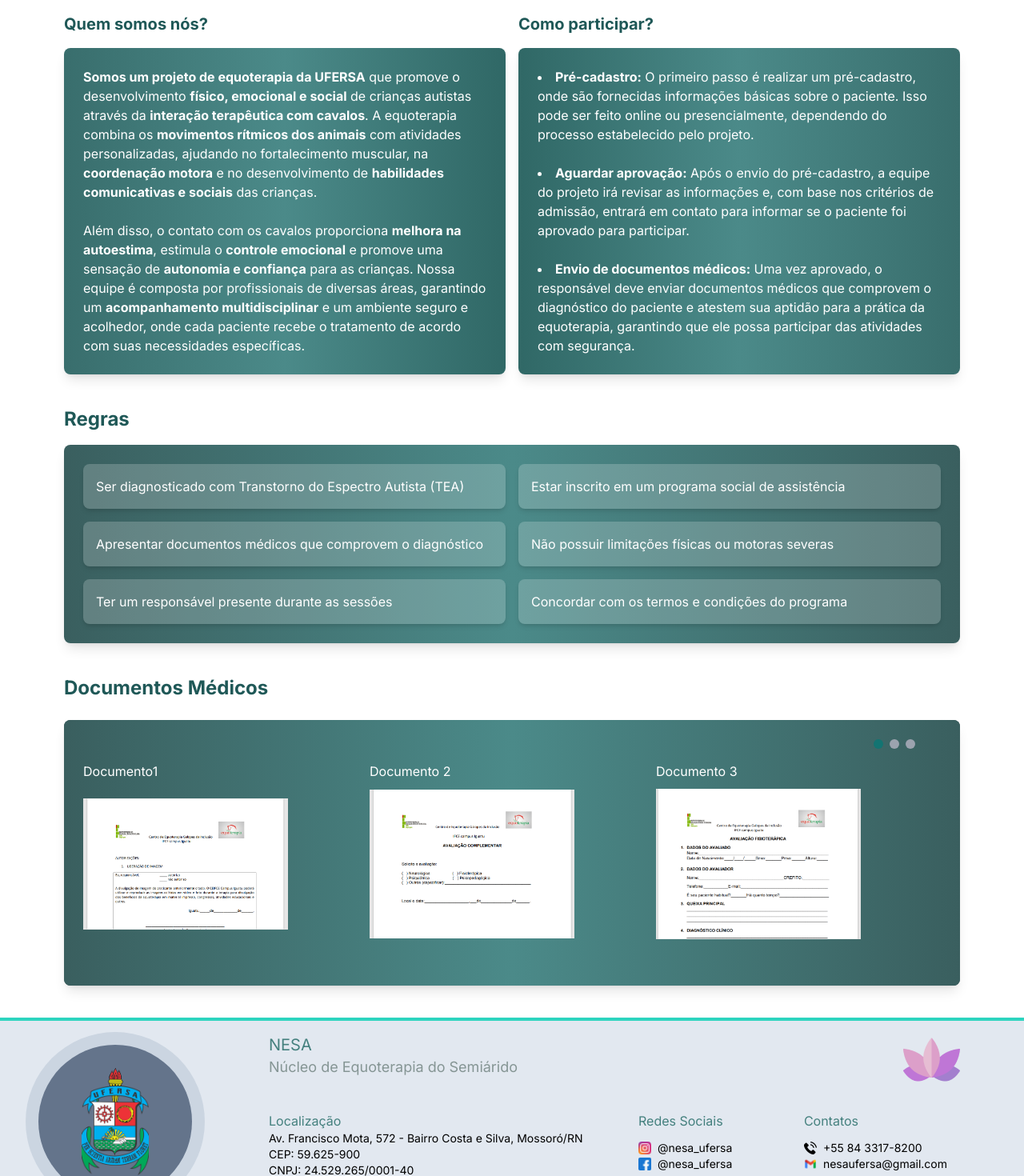
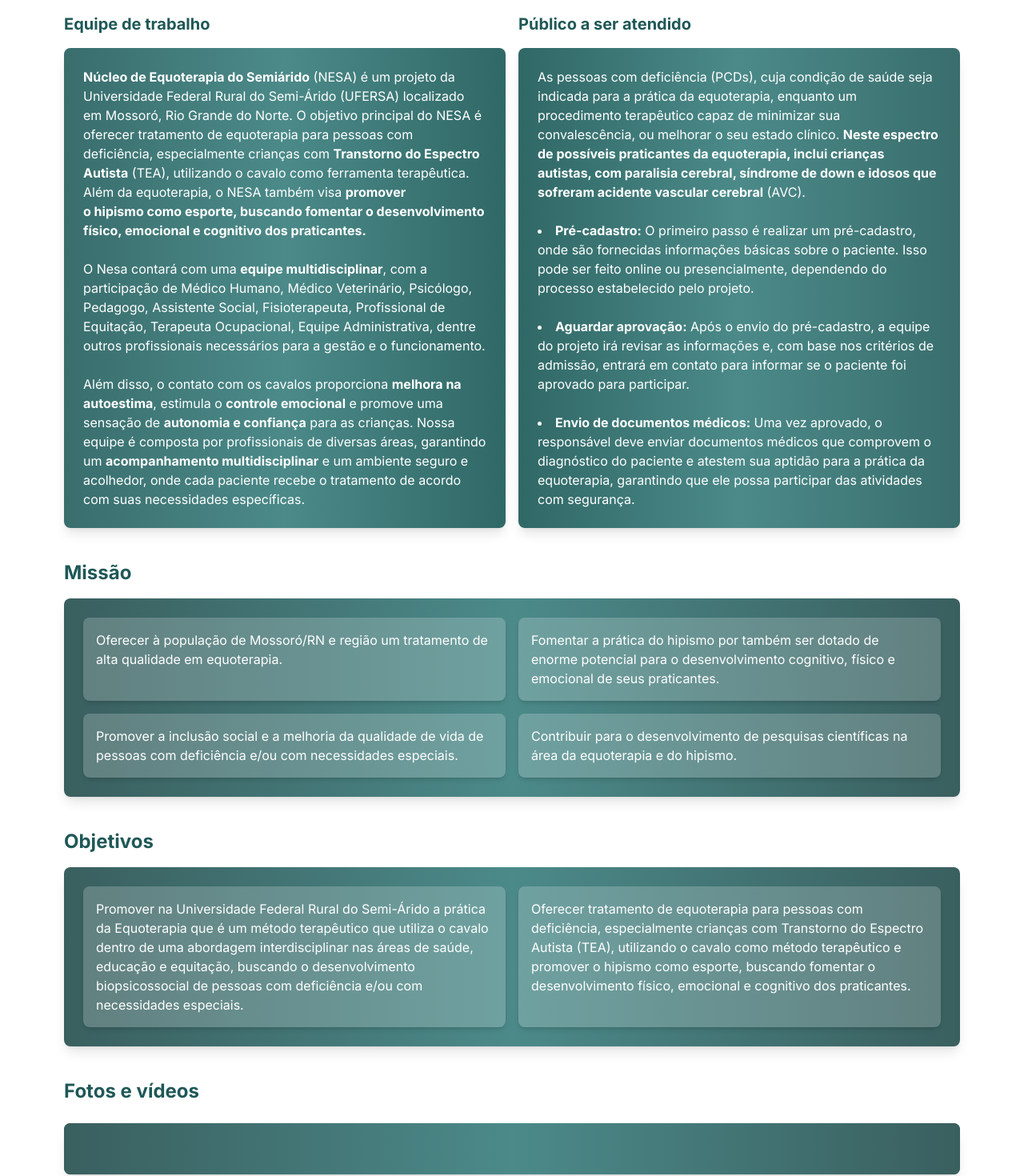
Before and after one commit to lucas037/equoterapp-front, a Next.js app: page / in a window 1280 px wide. Shown: the part 600-2070 px from the top of the page at 80% size. Built offline with nearby package versions, Linux system fonts and the light colour scheme.

Commit message:
update: Atualizações de informações segundo sugestão do cliente

```diff
--- a/src/app/page.tsx
+++ b/src/app/page.tsx
@@ -13,13 +13,13 @@
 
 export default function Home() {
   const images = [
-    { image: '/assets/Capturar.PNG', alt: 'Imagem Principal', nameDocument: 'Documento1' },
-    { image: '/assets/Capturar2.PNG', alt: 'Imagem Principal2', nameDocument: 'Documento 2' },
-    { image: '/assets/Capturar3.PNG', alt: 'Imagem Principal', nameDocument: 'Documento 3' },
-    { image: '/assets/Capturar4.PNG', alt: 'Imagem Principal2', nameDocument: 'Documento 4' },
-    { image: '/assets/Capturar5.PNG', alt: 'Imagem Principal', nameDocument: 'Documento 5' },
-    { image: '/assets/Capturar6.PNG', alt: 'Imagem Principal2', nameDocument: 'Documento 6' },
-    { image: '/assets/Capturar7.PNG', alt: 'Imagem Principal', nameDocument: 'Documento 7' },
+    { image: '/assets/Capturar.PNG', alt: 'Imagem Principal', nameDocument: 'Avaliações Adicionais' },
+    { image: '/assets/Capturar2.PNG', alt: 'Imagem Principal2', nameDocument: 'Avaliação Complementar' },
+    { image: '/assets/Capturar3.PNG', alt: 'Imagem Principal', nameDocument: 'Termo de Fisiológica' },
+    { image: '/assets/Capturar4.PNG', alt: 'Imagem Principal2', nameDocument: 'Avaliação Fonaudiologa' },
+    { image: '/assets/Capturar5.PNG', alt: 'Imagem Principal', nameDocument: 'Avaliação Médica' },
+    { image: '/assets/Capturar6.PNG', alt: 'Imagem Principal2', nameDocument: 'Avaliação Psicológica' },
+    { image: '/assets/Capturar7.PNG', alt: 'Imagem Principal', nameDocument: 'Esclarecimentos Importantes' },
   ];
 
   return (
@@ -45,11 +45,15 @@
         <section className="flex flex-col lg:flex-row h-full justify-between w-full px-4 lg:px-20 space-y-4 lg:space-y-0 lg:space-x-4 mt-20 items-stretch">
           {/* Card "Quem somos" */}
           <div className="lg:w-1/2 flex flex-col justify-center">
-    <h2 className="text-xl font-bold mb-4 text-[#1f5857] text-left">Quem somos nós?</h2>
+            <h2 className="text-xl font-bold mb-4 text-[#1f5857] text-left">Equipe de trabalho</h2>
             <div className="bg-white flex-1 h-full">
               <div className="bg-gradient-to-r from-[#396e6d] via-[#4B8A89] to-[#306866] shadow-lg rounded-lg p-6 w-full h-full">
                 <p className="text-white text-left">
-          <strong>Somos um projeto de equoterapia da UFERSA</strong> que promove o desenvolvimento <strong>físico, emocional e social</strong> de crianças autistas através da <strong>interação terapêutica com cavalos</strong>. A equoterapia combina os <strong>movimentos rítmicos dos animais</strong> com atividades personalizadas, ajudando no fortalecimento muscular, na <strong>coordenação motora</strong> e no desenvolvimento de <strong>habilidades comunicativas e sociais</strong> das crianças.
+
+                  <strong>Núcleo de Equoterapia do Semiárido</strong> (NESA) é um projeto da Universidade Federal Rural do Semi-Árido (UFERSA) localizado em Mossoró, Rio Grande do Norte. O objetivo principal do NESA é oferecer tratamento de equoterapia para pessoas com deficiência, especialmente crianças com <strong>Transtorno do Espectro Autista</strong> (TEA), utilizando o cavalo como ferramenta terapêutica. Além da equoterapia, o NESA também visa <strong>promover o hipismo como esporte, buscando fomentar o desenvolvimento físico, emocional e cognitivo dos praticantes.</strong>
+                  <br /><br />
+                  O Nesa contará com uma <strong>equipe multidisciplinar</strong>, com a participação de Médico Humano, Médico Veterinário, Psicólogo, Pedagogo, Assistente Social, Fisioterapeuta, Profissional de Equitação, Terapeuta Ocupacional, Equipe Administrativa, dentre outros profissionais necessários para a gestão e o funcionamento.
+
                   <br /><br />
                   Além disso, o contato com os cavalos proporciona <strong>melhora na autoestima</strong>, estimula o <strong>controle emocional</strong> e promove uma sensação de <strong>autonomia e confiança</strong> para as crianças. Nossa equipe é composta por profissionais de diversas áreas, garantindo um <strong>acompanhamento multidisciplinar</strong> e um ambiente seguro e acolhedor, onde cada paciente recebe o tratamento de acordo com suas necessidades específicas.
                 </p>
@@ -59,10 +63,13 @@
 
           {/* Slide "Como Funciona" */}
           <div className="lg:w-1/2 flex flex-col justify-center">
-    <h2 className="text-xl font-bold mb-4 text-[#1f5857] text-left">Como participar?</h2>
+            <h2 className="text-xl font-bold mb-4 text-[#1f5857] text-left">Público a ser atendido</h2>
             <div className="bg-white flex-1 h-full">
               <div className="bg-gradient-to-l from-[#396e6d] via-[#4B8A89] to-[#306866] shadow-lg rounded-lg p-6 w-full h-full">
                 <ul className="list-disc list-inside text-white text-left">
+
+                  As pessoas com deficiência (PCDs), cuja condição de saúde seja indicada para a prática da equoterapia, enquanto um procedimento terapêutico capaz de minimizar sua convalescência, ou melhorar o seu estado clínico. <strong> Neste espectro de possíveis praticantes da equoterapia, inclui crianças autistas, com paralisia cerebral, síndrome de down e idosos que sofreram acidente vascular cerebral</strong> (AVC).
+                  <br /><br />
                   <li>
                     <strong>Pré-cadastro:</strong> O primeiro passo é realizar um pré-cadastro, onde são fornecidas informações básicas sobre o paciente. Isso pode ser feito online ou presencialmente, dependendo do processo estabelecido pelo projeto.
                   </li>
@@ -82,16 +89,38 @@
         <section className="flex flex-col lg:flex-row h-full justify-between w-full px-4 lg:px-20 space-y-4 lg:space-y-0 lg:space-x-4 mt-10">
           {/* Seção "Regras" aprimorada */}
           <div className="w-full h-full items-center justify-center">
-            <h2 className="text-2xl font-bold text-[#1f5857] mb-4 text-left">Regras</h2>
+            <h2 className="text-2xl font-bold text-[#1f5857] mb-4 text-left">Missão</h2>
             <div className="bg-gradient-to-r from-[#3a5f5f] via-[#4B8A89] to-[#3a5f5f] shadow-lg rounded-lg p-6 w-full">
               <ul className="text-white grid grid-cols-1 md:grid-cols-2 gap-4">
                 {[
-                  'Ser diagnosticado com Transtorno do Espectro Autista (TEA)',
-                  'Estar inscrito em um programa social de assistência',
-                  'Apresentar documentos médicos que comprovem o diagnóstico',
-                  'Não possuir limitações físicas ou motoras severas',
-                  'Ter um responsável presente durante as sessões',
-                  'Concordar com os termos e condições do programa'
+                  'Oferecer à população de Mossoró/RN e região um tratamento de alta qualidade em equoterapia.',
+                  'Fomentar a prática do hipismo por também ser dotado de enorme potencial para o desenvolvimento cognitivo, físico e emocional de seus praticantes.',
+                  'Promover a inclusão social e a melhoria da qualidade de vida de pessoas com deficiência e/ou com necessidades especiais.',
+                  'Contribuir para o desenvolvimento de pesquisas científicas na área da equoterapia e do hipismo.',
+                ].map((text, index) => (
+                  <motion.li
+                    key={index}
+                    className="bg-white bg-opacity-20 p-4 rounded-lg shadow-md"
+                    whileHover={{ scale: 1.05, boxShadow: '0px 0px 15px rgba(0, 0, 0, 0.2)' }}
+                    transition={{ type: 'spring', stiffness: 300 }}
+                  >
+                    {text}
+                  </motion.li>
+                ))}
+              </ul>
+            </div>
+          </div>
+        </section>
+
+        <section className="flex flex-col lg:flex-row h-full justify-between w-full px-4 lg:px-20 space-y-4 lg:space-y-0 lg:space-x-4 mt-10">
+          {/* Seção "Regras" aprimorada */}
+          <div className="w-full h-full items-center justify-center">
+            <h2 className="text-2xl font-bold text-[#1f5857] mb-4 text-left">Objetivos</h2>
+            <div className="bg-gradient-to-r from-[#3a5f5f] via-[#4B8A89] to-[#3a5f5f] shadow-lg rounded-lg p-6 w-full">
+              <ul className="text-white grid grid-cols-1 md:grid-cols-2 gap-4">
+                {[
+                  'Promover na Universidade Federal Rural do Semi-Árido a prática da Equoterapia que é um método terapêutico que utiliza o cavalo dentro de uma abordagem interdisciplinar nas áreas de saúde, educação e equitação, buscando o desenvolvimento biopsicossocial de pessoas com deficiência e/ou com necessidades especiais.',
+                  'Oferecer tratamento de equoterapia para pessoas com deficiência, especialmente crianças com Transtorno do Espectro Autista (TEA), utilizando o cavalo como método terapêutico e promover o hipismo como esporte, buscando fomentar o desenvolvimento físico, emocional e cognitivo dos praticantes.',
                 ].map((text, index) => (
                   <motion.li
                     key={index}
@@ -108,6 +137,17 @@
         </section>
 
         <section className="flex flex-col space-y-10 lg:space-y-0 px-4 lg:px-20 mb-10">
+          <div className="pt-10 h-full">
+            <h2 className="text-2xl font-bold text-[#1f5857] mb-6 text-left">Fotos e vídeos</h2>
+            <div className='bg-[#2c4a4a] rounded-lg h-full h-[200px]'>
+              <div className="bg-gradient-to-r from-[#3a5f5f] via-[#4B8A89] to-[#3a5f5f] shadow-lg rounded-lg p-6 w-full h-full">
+          <SlideDocumentos title='' images={[]} />
+              </div>
+            </div>
+          </div>
+        </section>
+
+        {/* <section className="flex flex-col space-y-10 lg:space-y-0 px-4 lg:px-20 mb-10">
           <div className="pt-10">
             <h2 className="text-2xl font-bold text-[#1f5857] mb-6 text-left">Documentos Médicos</h2>
             <div className='bg-[#2c4a4a] rounded-lg'>
@@ -116,7 +156,7 @@
               </div>
             </div>
           </div>
-</section>
+        </section> */}
       </main>
 
       <Footer />
--- a/src/components/Footer.tsx
+++ b/src/components/Footer.tsx
@@ -74,6 +74,14 @@
               <img src="/assets/Gmail.png" alt="Email" className="h-4 mr-2" />
               nesaufersa@gmail.com
             </div>
+            <div className='text-black text-xs sm:text-sm flex items-center'>
+              <img src="/assets/Gmail.png" alt="Email" className="h-4 mr-2" />
+              hudson.palhano@ufersa.edu.br
+            </div>
+            <div className='text-black text-xs sm:text-sm flex items-center'>
+              <img src="/assets/Gmail.png" alt="Email" className="h-4 mr-2" />
+              fabriciocavalcante@ufersa.edu.br
+            </div>
           </div>
         </div>
       </div>
--- a/src/components/Header.tsx
+++ b/src/components/Header.tsx
@@ -32,7 +32,7 @@
         }
         else if (props.userNotLogged) {
             setRoutes(["", "", "", ""]);
-            setButtonNames(["Quem Somos", "Regras", "Como participar?", "Documentos"]);
+            setButtonNames(["Quem Somos", "Regras", "Como participar?", "Mídias"]);
         }
 
         if (props.buttonExtraName != null)
```
Lines whose indentation alone changed are shown as unchanged.
